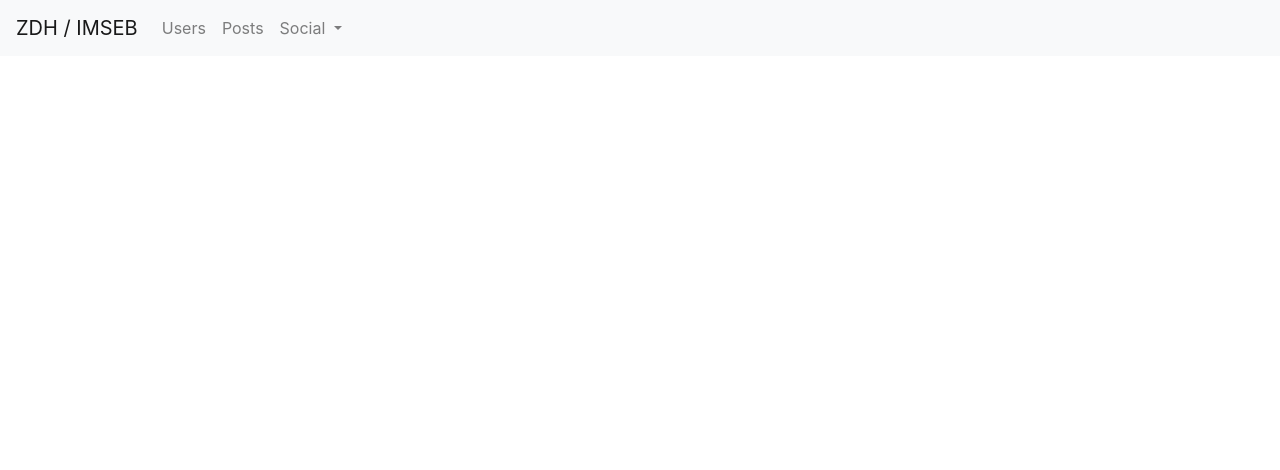
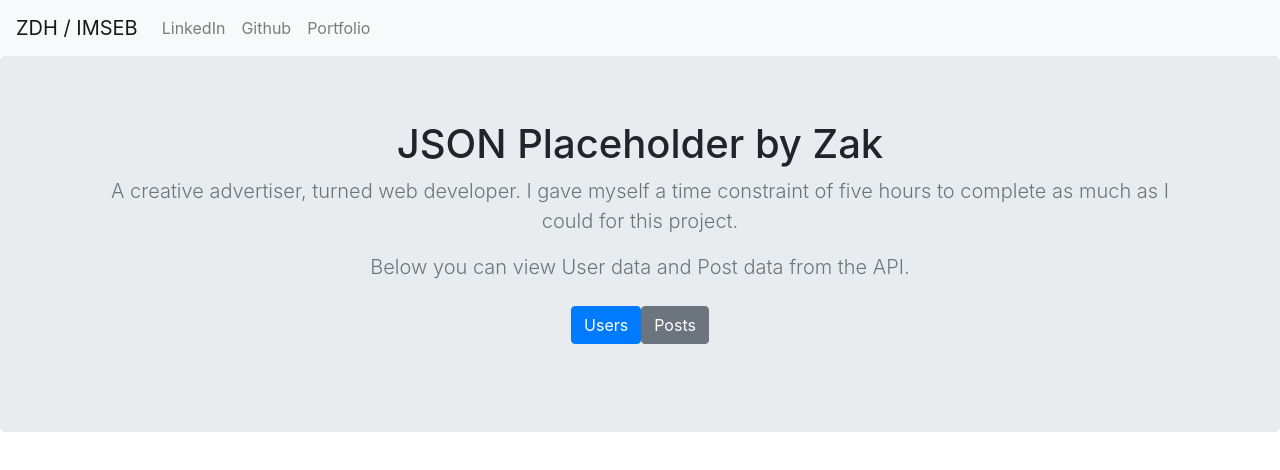
Before and after one commit to Prozak8/JSON_Placeholder, an Angular app: page /homepage in a window 1280 px wide. Before the commit this address led to /. Shown: the top 470 px of the page. Built offline with nearby package versions, Linux system fonts and the light colour scheme.

Commit message:
created homepage and set it as default path. Created homepage text describing project. Moved navigation links to Users and Posts from navbar to buttons within homepage section.

```diff
--- a/src/app/app-routing.module.ts
+++ b/src/app/app-routing.module.ts
@@ -2,10 +2,12 @@ import { NgModule } from '@angular/core';
 import { Routes, RouterModule } from '@angular/router';
 
 import { UsersComponent } from './users/users.component';
+import {HomepageComponent } from './homepage/homepage.component';
 
 const appRoutes: Routes = [
-    { path: '', redirectTo: '/users', pathMatch: 'full' },
-    { path: 'users', component: UsersComponent }
+    { path: '', redirectTo: '/homepage', pathMatch: 'full' },
+    { path: 'users', component: UsersComponent },
+    { path: 'homepage', component: HomepageComponent }
 ];
 
 @NgModule({
--- a/src/app/app.module.ts
+++ b/src/app/app.module.ts
@@ -6,12 +6,14 @@ import { HeaderComponent } from './header/header.component';
 import { UsersComponent } from './users/users.component';
 import { AppRoutingModule } from './app-routing.module';
 import { HttpClientModule } from '@angular/common/http';
+import { HomepageComponent } from './homepage/homepage.component';
 
 @NgModule({
   declarations: [
     AppComponent,
     HeaderComponent,
-    UsersComponent
+    UsersComponent,
+    HomepageComponent
   ],
   imports: [
     BrowserModule,
--- a/src/app/header/header.component.html
+++ b/src/app/header/header.component.html
@@ -7,20 +7,13 @@
   <div class="collapse navbar-collapse" id="navbarNavDropdown">
     <ul class="navbar-nav">
       <li class="nav-item">
-        <a class="nav-link" href="#">Users</a>
+        <a class="nav-link" href="https://www.linkedin.com/in/zdh/" target="_blank">LinkedIn</a>
       </li>
       <li class="nav-item">
-        <a class="nav-link" href="#">Posts</a>
+        <a class="nav-link" href="https://github.com/Prozak8" target="_blank">Github</a>
       </li>
-      <li class="nav-item dropdown">
-        <a class="nav-link dropdown-toggle" href="#" id="navbarDropdownMenuLink" data-toggle="dropdown" aria-haspopup="true" aria-expanded="false">
-          Social
-        </a>
-        <div class="dropdown-menu" aria-labelledby="navbarDropdownMenuLink">
-          <a class="dropdown-item" href="https://github.com/Prozak8" target="_blank">Github</a>
-          <a class="dropdown-item" href="https://zdh.netlify.com/" target="_blank">Portfolio</a>
-          <a class="dropdown-item" href="https://www.linkedin.com/in/zdh/" target="_blank">LinkedIn</a>
-        </div>
+      <li class="nav-item">
+        <a class="nav-link" href="https://zdh.netlify.com/" target="_blank">Portfolio</a>
       </li>
     </ul>
   </div>
--- /dev/null
+++ b/src/app/homepage/homepage.component.html
@@ -0,0 +1,15 @@
+<section class="jumbotron text-center">
+  <div class="container">
+    <h1 class="jumbotron-heading">JSON Placeholder by Zak</h1>
+    <p class="lead text-muted">
+      A creative advertiser, turned web developer. I gave myself a time constraint of five hours to complete as much as I could for this project.
+    </p>
+    <p class="lead text-muted">
+      Below you can view User data and Post data from the API.
+    </p>
+    <p>
+      <a href="#" class="btn btn-primary my-2">Users</a>
+      <a href="#" class="btn btn-secondary my-2">Posts</a>
+    </p>
+  </div>
+</section>
--- /dev/null
+++ b/src/app/homepage/homepage.component.ts
@@ -0,0 +1,15 @@
+import { Component, OnInit } from '@angular/core';
+
+@Component({
+  selector: 'app-homepage',
+  templateUrl: './homepage.component.html',
+  styleUrls: ['./homepage.component.scss']
+})
+export class HomepageComponent implements OnInit {
+
+  constructor() { }
+
+  ngOnInit() {
+  }
+
+}
```
Also changed, not shown: src/app/homepage/homepage.component.scss (added).
